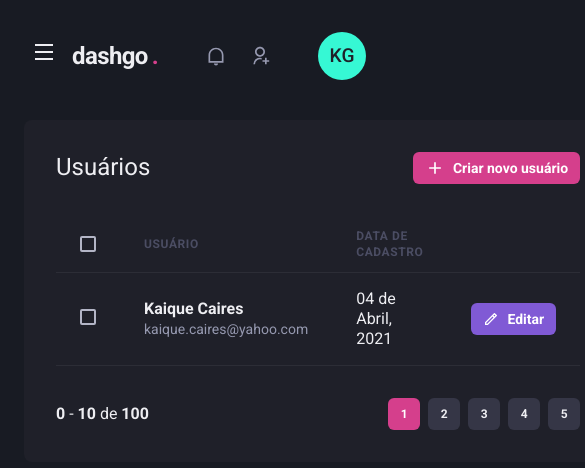
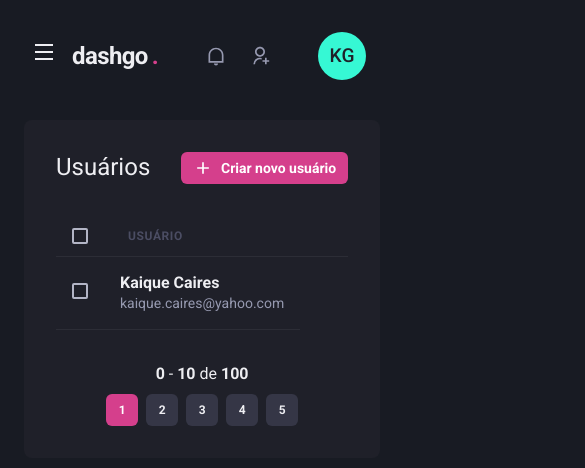
Before and after one commit to kaiquecaires/dashgo, a Next.js app: page /users in a window 390 px wide. Shown: the top 468 px of the page, 585 px wide, since content can reach past the window. Built offline with nearby package versions, Linux system fonts and the light colour scheme.

Commit message:
feat: make users page responsive

```diff
--- a/src/components/Pagination/index.tsx
+++ b/src/components/Pagination/index.tsx
@@ -4,7 +4,7 @@
 export function Pagination() {
     return (
       <Stack
-        direction="row"
+        direction={["column", "row"]}
         mt="8"
         justify="space-between"
         align="center"
--- a/src/pages/users/index.tsx
+++ b/src/pages/users/index.tsx
@@ -1,10 +1,15 @@
-import { Box, Flex, Heading, Button, Icon, Table, Thead, Tr, Th, Checkbox, Tbody, Td, Text } from "@chakra-ui/react";
+import { Box, Flex, Heading, Button, Icon, Table, Thead, Tr, Th, Checkbox, Tbody, Td, Text, useBreakpointValue } from "@chakra-ui/react";
 import { RiAddLine, RiPencilLine } from "react-icons/ri";
 import { Header } from "../../components/Header";
 import { Pagination } from "../../components/Pagination";
 import { Sidebar } from "../../components/Sidebar";
 
 export default function UserList() {
+  const isWideVersion = useBreakpointValue({
+    base: false,
+    lg: true
+  })
+
   return(
     <Box>
       <Header />
@@ -26,27 +31,29 @@
           <Table colorScheme="whiteAlpha">
             <Thead>
               <Tr>
-                <Th px="6" color="gray.300" width="8">
+                <Th px={["4", "4", "6"]} color="gray.300" width="8">
                   <Checkbox colorScheme="pink" />
                 </Th>
                 <Th>Usuário</Th>
-                <Th>Data de Cadastro</Th>
+                { isWideVersion &&  <Th>Data de Cadastro</Th> }
                 <Th width="8"></Th>
               </Tr>
             </Thead>
 
             <Tbody>
                 <Tr>
-                  <Td px="6">
+                  <Td px={["4", "4", "6"]}>
                     <Checkbox colorScheme="pink" />
                   </Td>
-                  <Td px="6">
+                  <Td px={["4", "4", "6"]}>
                     <Box>
                       <Text fontWeight="bold">Kaique Caires</Text>
                       <Text fontSize="sm" color="gray.300">kaique.caires@yahoo.com</Text>
                     </Box>
                   </Td>
-                  <Td>04 de Abril, 2021</Td>
+                  { isWideVersion && <Td>04 de Abril, 2021</Td> }
+
+                  { isWideVersion && (
                     <Td>
                       <Button
                         as="a"
@@ -54,8 +61,11 @@
                         fontSize="sm"
                         colorScheme="purple"
                         leftIcon={<Icon as={RiPencilLine} fontSize="16" />}
-                    >Editar</Button>
+                      >
+                        Editar
+                      </Button>
                     </Td>
+                  ) }
                 </Tr>
             </Tbody>
           </Table>
```
Lines whose indentation alone changed are shown as unchanged.
